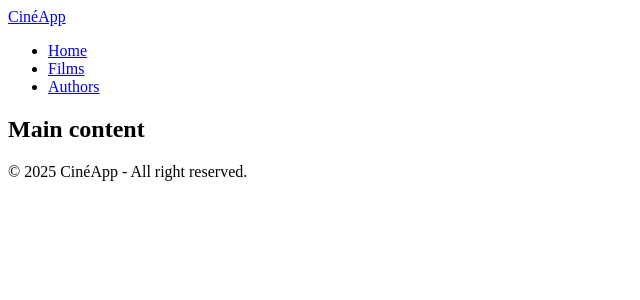
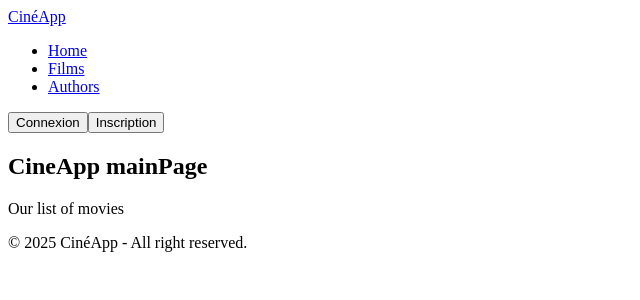
Before and after one commit to dimitri-hoareau/cinema_project, a React (Vite) app in the folder frontend/: page / in a window 1280 px wide. Shown: the top 300 px of the page, without its empty margins (0-640 px from the left). Built offline with nearby package versions, Linux system fonts and the light colour scheme.

Commit message:
setup routing

```diff
--- a/frontend/package.json
+++ b/frontend/package.json
@@ -11,7 +11,8 @@
   },
   "dependencies": {
     "react": "^19.1.0",
-    "react-dom": "^19.1.0"
+    "react-dom": "^19.1.0",
+    "react-router-dom": "^7.6.2"
   },
   "devDependencies": {
     "@eslint/js": "^9.25.0",
--- a/frontend/src/App.tsx
+++ b/frontend/src/App.tsx
@@ -1,11 +1,17 @@
+import { BrowserRouter, Routes, Route } from 'react-router-dom';
 import Layout from './components/layout/Layout';
+import HomePage from './pages/HomePage';
 
 function App() {
   return (
-    <Layout>
-      <h2>Main content</h2>
-    </Layout>
-  )
+    <BrowserRouter>
+      <Layout>
+        <Routes>
+          <Route path="/" element={<HomePage />} />
+        </Routes>
+      </Layout>
+    </BrowserRouter>
+  );
 }
 
-export default App
+export default App;
--- a/frontend/src/components/layout/Header.tsx
+++ b/frontend/src/components/layout/Header.tsx
@@ -7,8 +7,6 @@ const Header = () => {
         <a href="/">CinéApp</a>
       </div>
       <Navbar />
-      <div className="site-header__auth-buttons">
-      </div>
     </header>
   );
 };
--- a/frontend/src/components/layout/Layout.tsx
+++ b/frontend/src/components/layout/Layout.tsx
@@ -1,6 +1,9 @@
+
+import type { ReactNode } from 'react';
 import Header from './Header';
 import Footer from './Footer';
-import type { ReactNode } from 'react';
+
+
 
 type LayoutProps = {
   children: ReactNode;
@@ -10,7 +13,7 @@ const Layout = ({ children }: LayoutProps) => {
   return (
     <div className="site-wrapper">
       <Header />
-      <main className="site-wrapper__main-content">
+      <main className="site-wrapper__content">
         {children}
       </main>
       <Footer />
--- a/frontend/src/components/layout/Navbar.tsx
+++ b/frontend/src/components/layout/Navbar.tsx
@@ -11,7 +11,12 @@ const Navbar = () => {
         <li className="main-nav__item">
           <a href="/authors" className="main-nav__link">Authors</a>
         </li>
+
       </ul>
+      <div className="main-nav__auth">
+          <button>Connexion</button>
+          <button>Inscription</button>
+      </div>
     </nav>
   );
 };
--- /dev/null
+++ b/frontend/src/pages/HomePage.tsx
@@ -0,0 +1,10 @@
+const HomePage = () => {
+  return (
+    <div>
+      <h2>CineApp mainPage</h2>
+      <p>Our list of movies</p>
+    </div>
+  );
+};
+
+export default HomePage;
```
Also changed, not shown: 1 other file (tests, documents, lock files or other folders).
